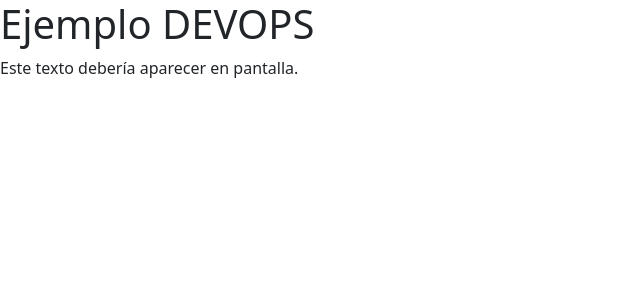
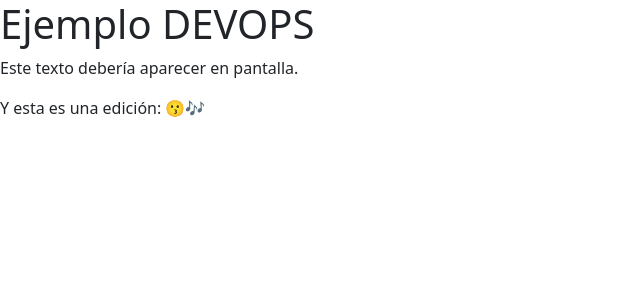
Before and after one commit to polirritmico/LabDevops, a Django app: page / in a window 1280 px wide. Shown: the top 300 px of the page, without its empty margins (0-640 px from the left). Run offline with Django 5.2, Linux system fonts and the light colour scheme.

Commit message:
feat: add text

```diff
--- a/web/templates/index.html
+++ b/web/templates/index.html
@@ -15,6 +15,7 @@
   <body>
     <h1>{{ titulo }}</h1>
     <p>Este texto debería aparecer en pantalla.</p>
+    <p>Y esta es una edición: 😗🎶</p>
     <script
       src="https://cdn.jsdelivr.net/npm/bootstrap@5.3.3/dist/js/bootstrap.bundle.min.js"
       integrity="sha384-YvpcrYf0tY3lHB60NNkmXc5s9fDVZLESaAA55NDzOxhy9GkcIdslK1eN7N6jIeHz"
```
